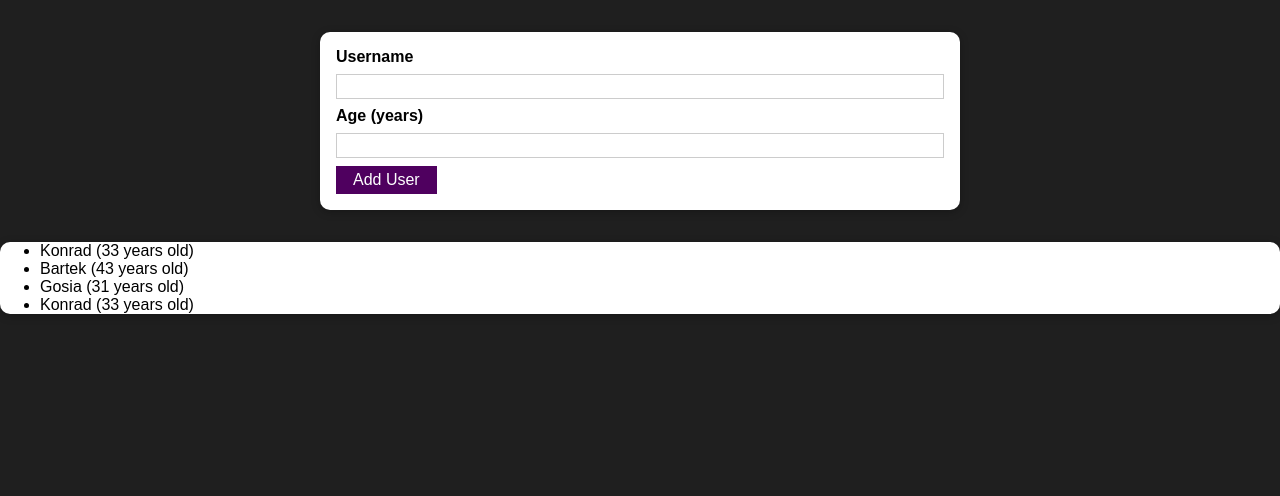
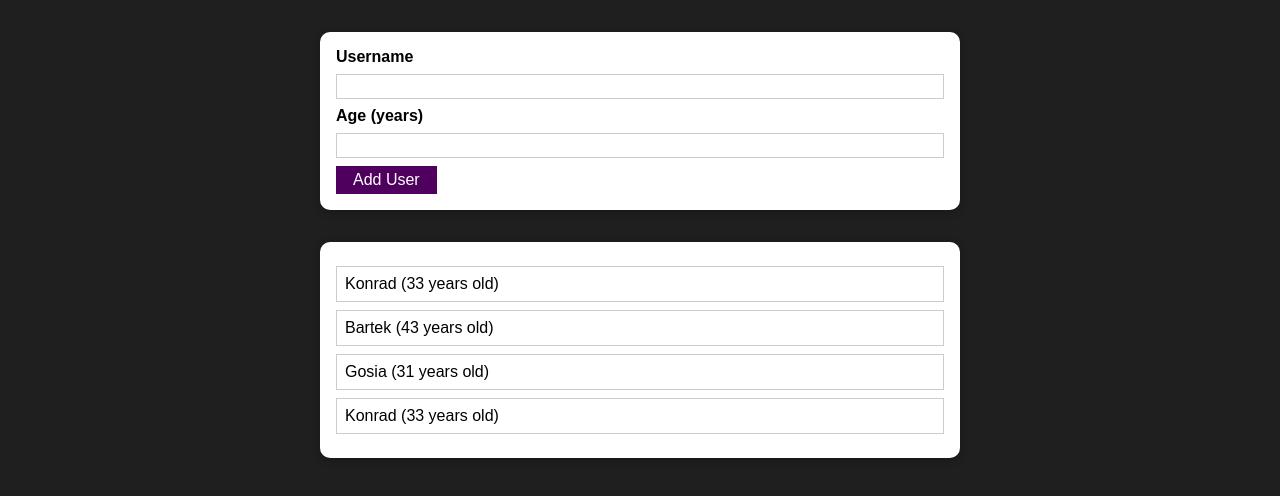
Before and after one commit to Pan-be/users, a React (Create React App) app: page / in a window 1280 px wide. Shown: the top 496 px of the page. Built offline with nearby package versions, Linux system fonts and the light colour scheme.

Commit message:
styled users list

```diff
--- a/src/components/user/user.js
+++ b/src/components/user/user.js
@@ -4,7 +4,7 @@ import Card from "../UI/Card"
 
 const User = (props) => {
 	return (
-		<Card>
+		<Card className={styles.users}>
 			<ul>
 				{props.users.map((user) => {
 					return (
--- a/src/components/user/user.module.css
+++ b/src/components/user/user.module.css
@@ -0,0 +1,16 @@
+.users {
+    margin: 2rem auto;
+    width: 90%;
+    max-width: 40rem;
+  }
+
+  .users ul {
+    list-style: none;
+    padding: 1rem;
+  }
+
+  .users li {
+    border: 1px solid #ccc;
+    margin: 0.5rem 0;
+    padding: 0.5rem;
+  }
```
